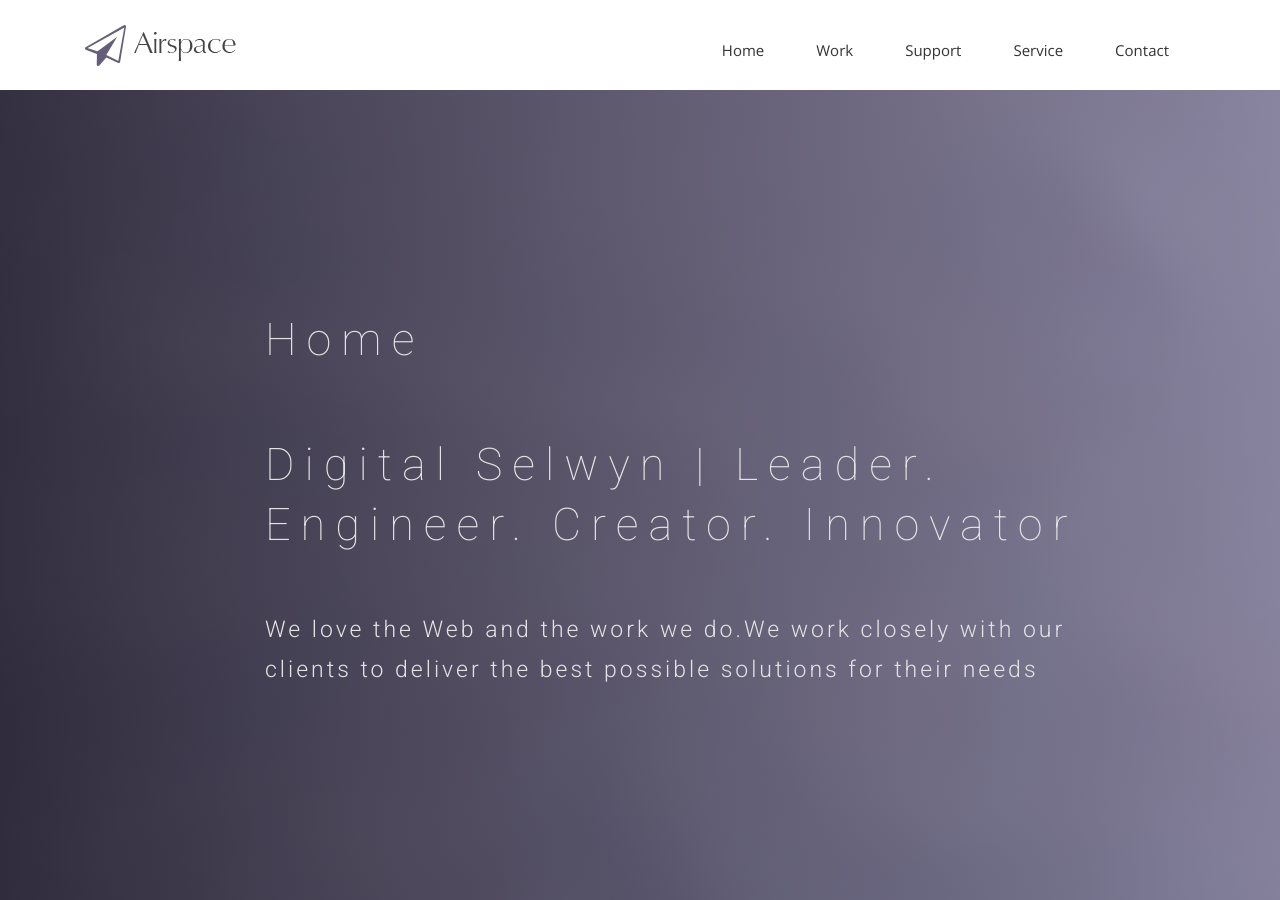
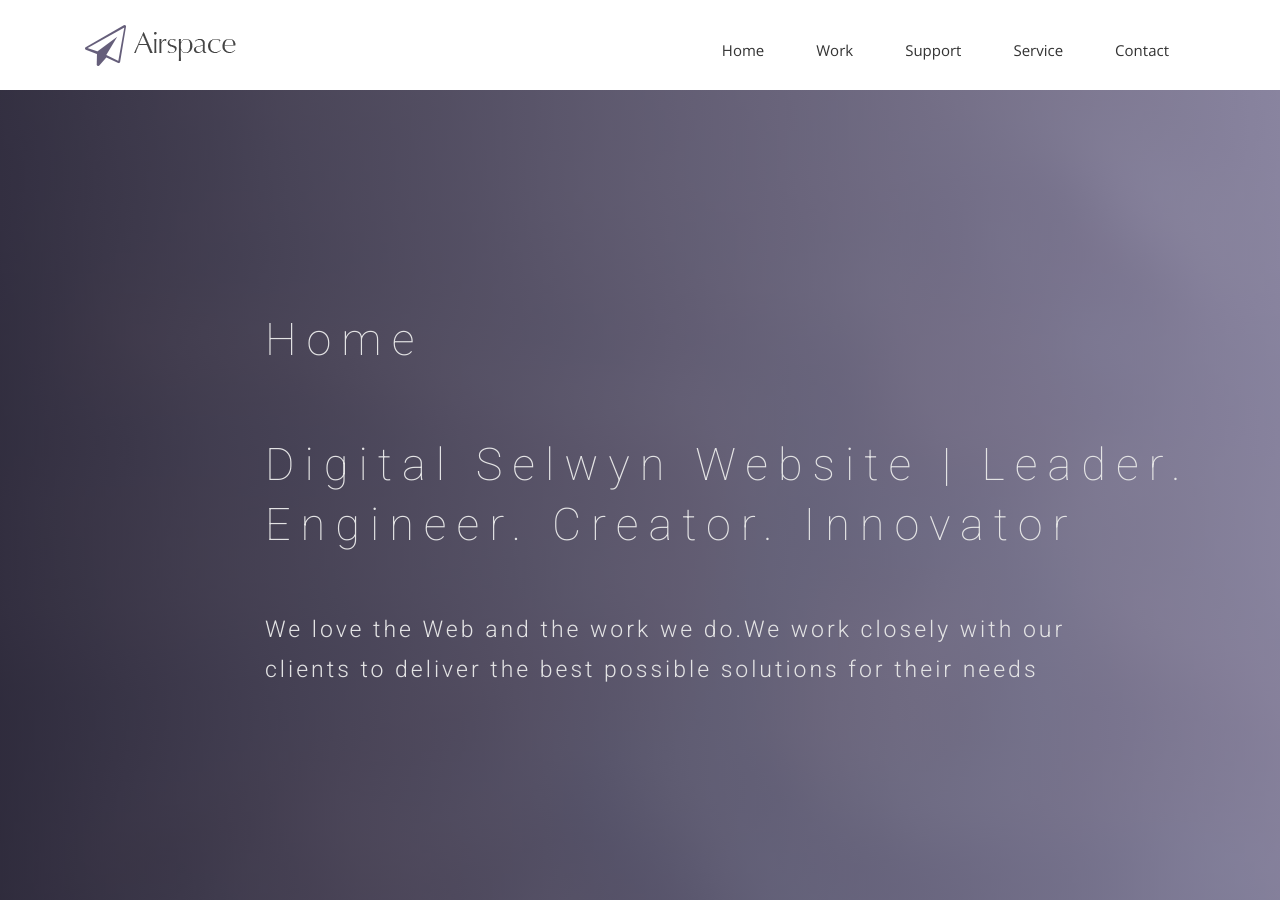
Before and after one commit to sdavidraj/demosite, a Jekyll site: the page built from index.html, in a window 1280 px wide and 900 px high. Built offline with Jekyll 4.4.1, drawn with Linux system fonts in a browser that asks for light colours; nearby versions of some CDN libraries; some web fonts are replaced; comment, search, counter and statistics services are not loaded.

```diff
--- a/_config.yml
+++ b/_config.yml
@@ -18,7 +18,7 @@
 # You can create any custom variable you would like, and they will be accessible
 # in the templates via {{ site.myvariable }}.
 
-title: Digital Selwyn | Leader. Engineer. Creator. Innovator
+title: Digital Selwyn Website | Leader. Engineer. Creator. Innovator
 email: dselwyn.davidraj@gmail.com
 description: >- # this means to ignore newlines until "baseurl:"
   Digital Selwyn is where code, cloud, and creativity collide — a showcase of my portfolio, AI explorations, and projects shaping the future of tech.
```
